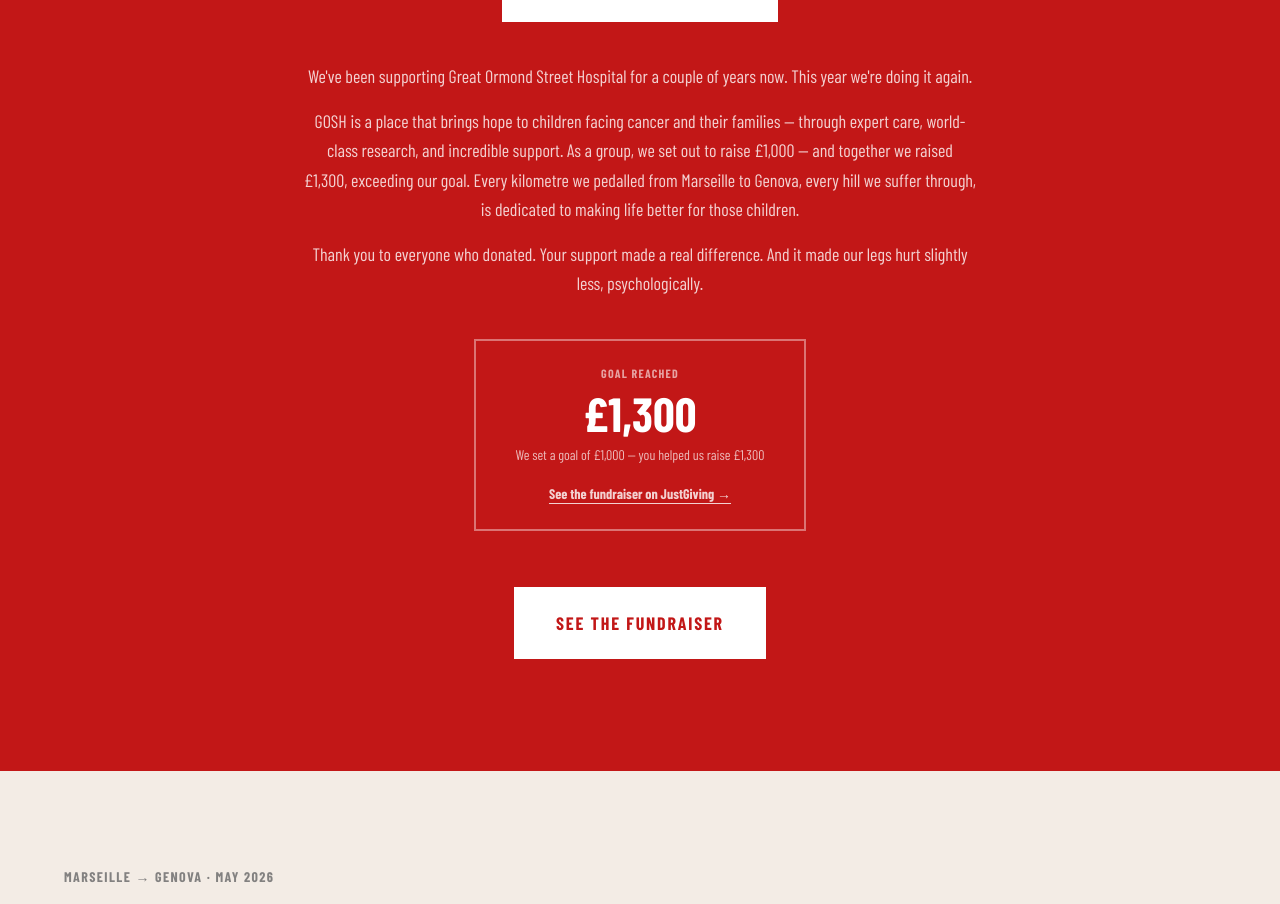
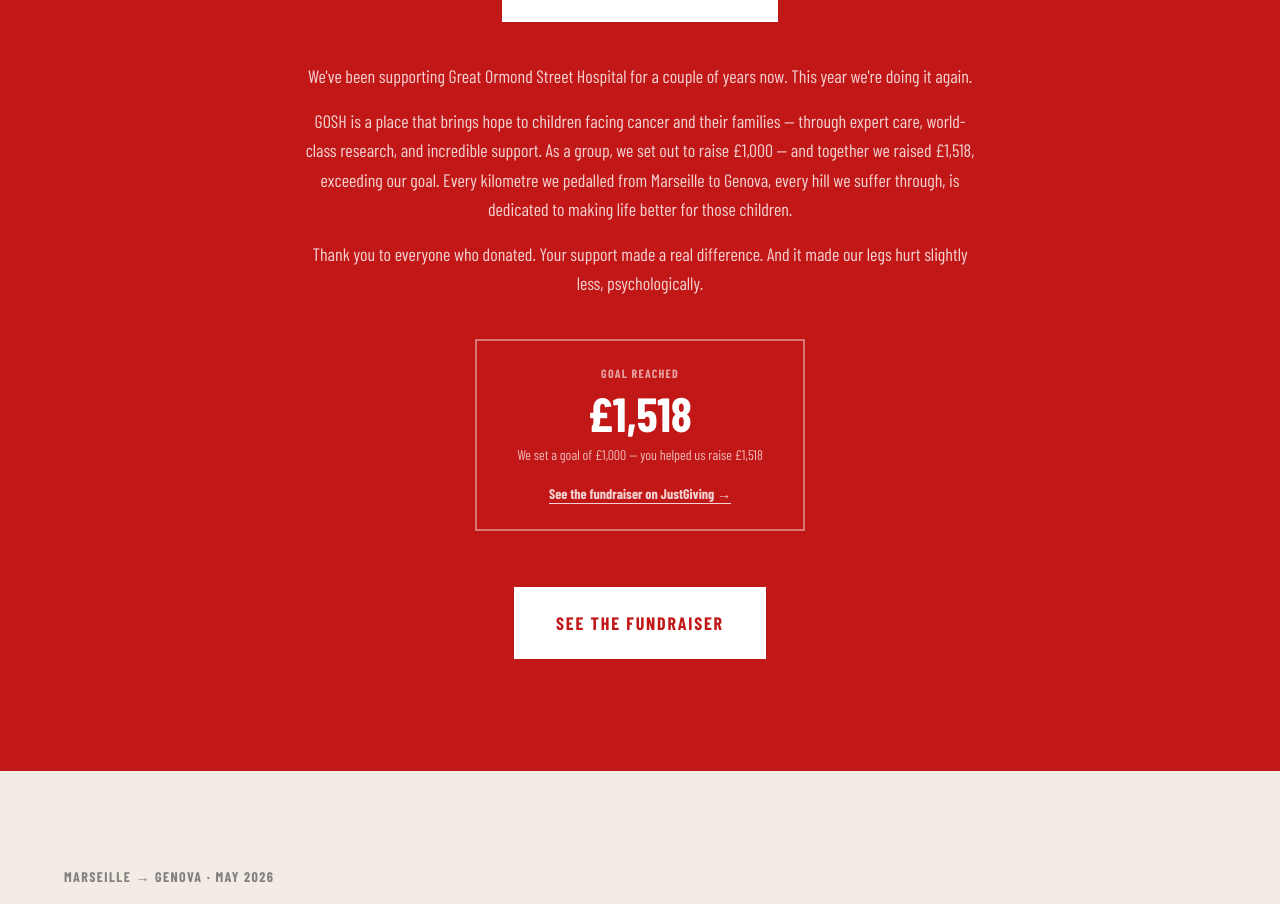
Before and after one commit to MimmoPalm/sadcycling, a Next.js app: page / in a window 1280 px wide. Shown: the part 2048-2952 px from the top of the page. Built offline with nearby package versions, Linux system fonts and the light colour scheme; a web font is replaced by a local one.

Commit message:
Update fundraising total to £1,518 — banner + charity section + content config

```diff
--- a/components/AnnouncementBanner.tsx
+++ b/components/AnnouncementBanner.tsx
@@ -2,7 +2,7 @@ export default function AnnouncementBanner() {
   return (
     <div className="w-full bg-[#11151C] text-white text-center py-3 px-4">
       <p className="font-black uppercase tracking-widest text-sm">
-        UPDATE: We made it to Genova.{' '}
+        Update: we made it to Genova and raised £1,518.{' '}
         <a href="#genova" className="underline underline-offset-4 text-[#c21717] hover:text-white transition-colors">
           Read the full report &darr;
         </a>
--- a/components/TheCharity.tsx
+++ b/components/TheCharity.tsx
@@ -73,7 +73,7 @@ export default function TheCharity() {
             <p>
               GOSH is a place that brings hope to children facing cancer and their families —
               through expert care, world-class research, and incredible support. As a group,
-              we set out to raise £1,000 — and together we raised £1,300, exceeding our goal. Every kilometre we pedalled from Marseille to Genova,
+              we set out to raise £1,000 — and together we raised £1,518, exceeding our goal. Every kilometre we pedalled from Marseille to Genova,
               every hill we suffer through, is dedicated to making life better for those children.
             </p>
             <p>
@@ -92,10 +92,10 @@ export default function TheCharity() {
                 Goal Reached
               </div>
               <div className="text-white font-black text-5xl mb-2">
-                £1,300
+                £1,518
               </div>
               <div className="text-white/70 text-sm mb-4">
-                We set a goal of £1,000 — you helped us raise £1,300
+                We set a goal of £1,000 — you helped us raise £1,518
               </div>
               <a
                 href={JUSTGIVING_URL}
--- a/lib/content.ts
+++ b/lib/content.ts
@@ -19,7 +19,7 @@ export const siteConfig = {
   trackerUrl: WAHOO_TRACKING_URL,
   socialStrava: STRAVA_URL,
   fundraisingGoal: '£10,000',
-  currentTotal: '£3,420', // TODO: Replace with live figure or embed
+  currentTotal: '£1,518', // TODO: Replace with live figure or embed
   numberOfRiders: 5,
 }
 
```
